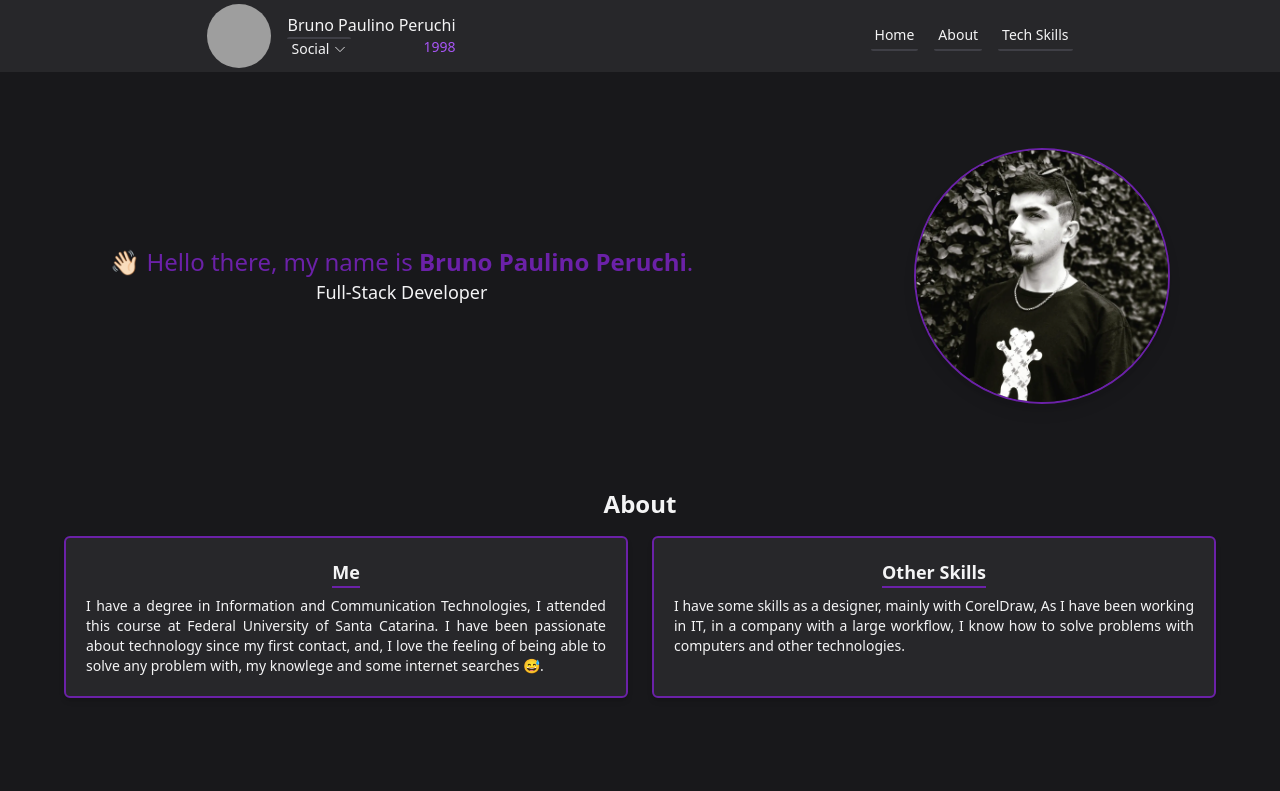
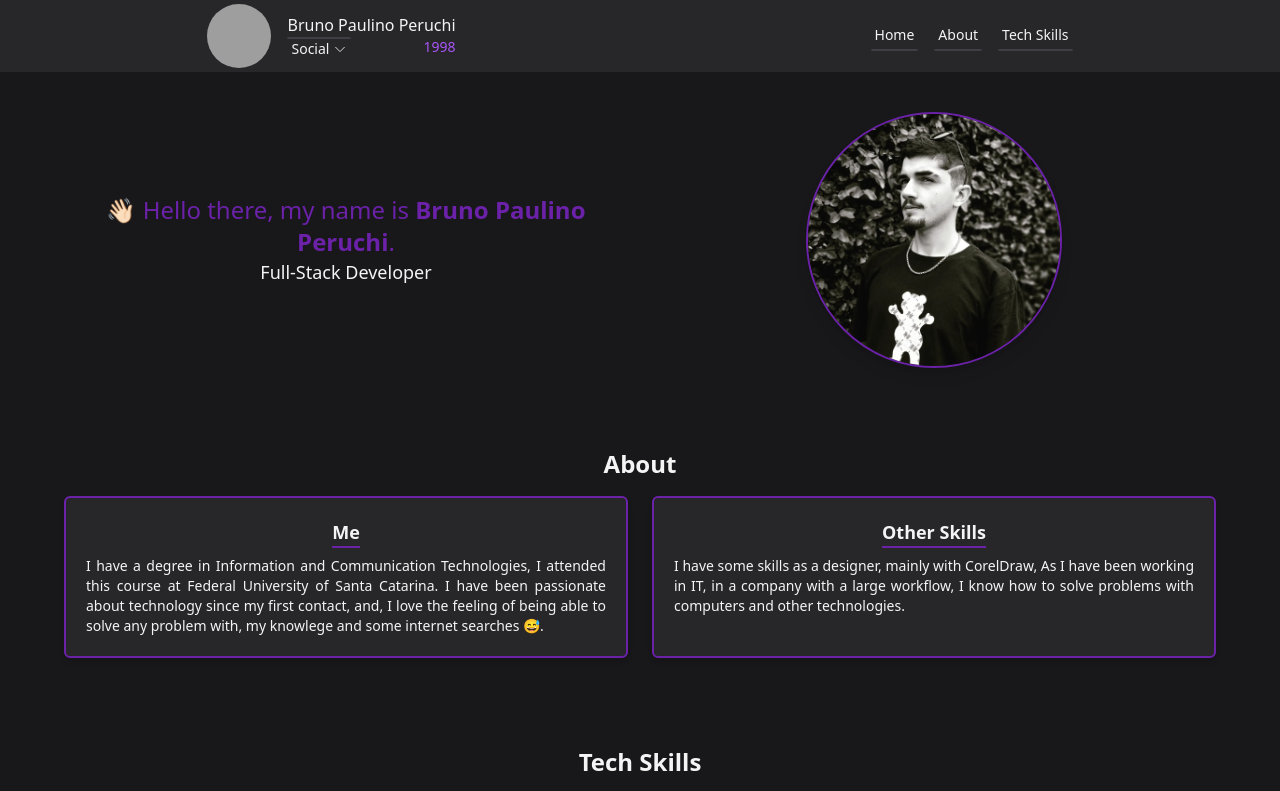
Before and after one commit to brunoperuchi/curriculum, a React (Vite) app: page / in a window 1280 px wide. Shown: the top 791 px of the page. Built offline with nearby package versions, Linux system fonts and the light colour scheme; grey boxes are pictures that could not be loaded.

Commit message:
Home flex to grid

```diff
--- a/src/components/Home.tsx
+++ b/src/components/Home.tsx
@@ -4,9 +4,9 @@ export function Home() {
   return (
     <section
       id="home"
-      className='w-full pt-36 flex flex-row flex-wrap-reverse items-center justify-around'
+      className='m-auto w-[90%] pt-28 grid gap-4 md:gap-6 sm:grid-cols-2 items-center justify-items-center'
     >
-      <div className='m-1 text-center'>
+      <div className='text-center'>
         <h1 className='text-lg md:text-2xl text-purple-800'>
         👋🏻 Hello there, my name is <strong>Bruno Paulino Peruchi</strong>.
         </h1>
@@ -17,7 +17,7 @@ export function Home() {
       <img
         src={homePhoto}
         alt="Bruno Peruchi photo"
-        className='h-36 md:h-64 w-36 md:w-64 m-1 rounded-full border-2 border-purple-800 shadow-md md:shadow-lg'
+        className='h-36 md:h-64 w-36 md:w-64 rounded-full border-2 border-purple-800 shadow-md md:shadow-lg'
       />
     </section>
   );
```
